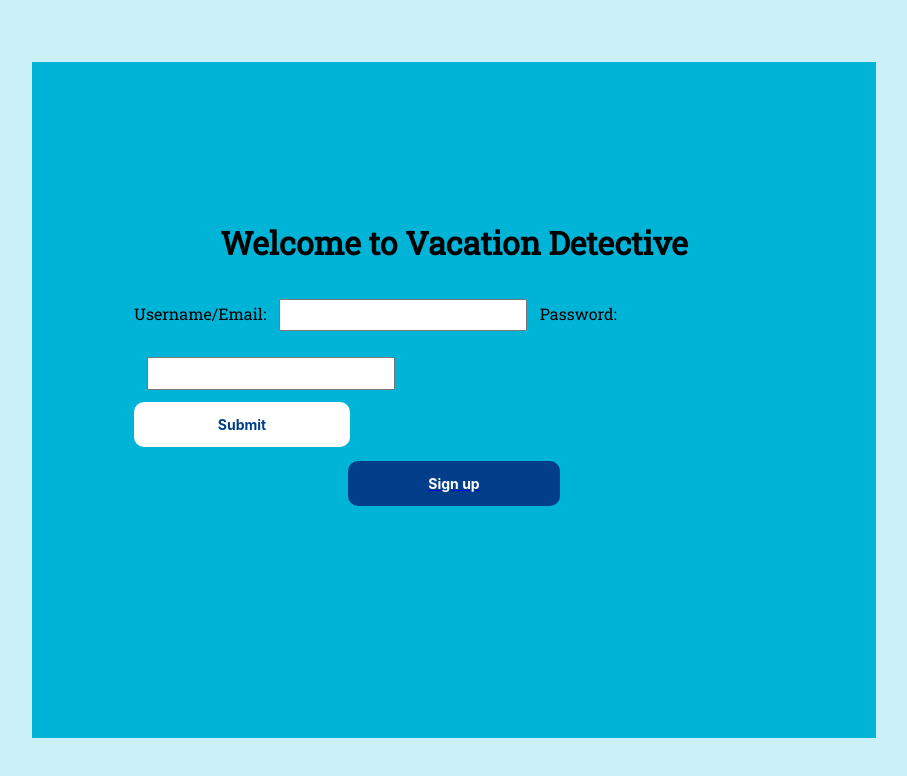
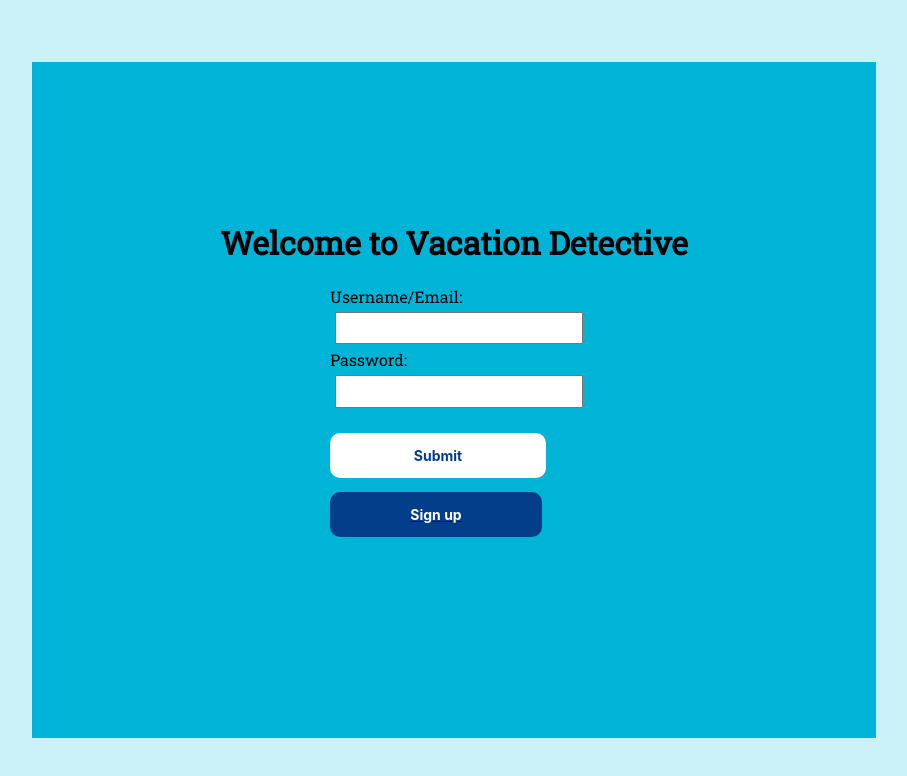
Before and after one commit to katiemhughes/thevacationdetective, a React (Create React App) app in the folder client/: page / in a window 1280 px wide. Shown: the top 776 px of the page, without its empty margins (186-1093 px from the left). Built offline with nearby package versions, Linux system fonts and the light colour scheme.

Commit message:
css changes

```diff
--- a/client/src/App.css
+++ b/client/src/App.css
@@ -17,7 +17,11 @@
   justify-content: center;
   align-items: center;
 }
-h1, label {
+h1 {
+  text-align: center;
+  font-family: 'Roboto Slab', serif;
+}
+label {
   font-family: 'Roboto Slab', serif;
 }
 
@@ -25,7 +29,6 @@ h1, label {
 .signin-content-box {
   display: flex;
   flex-direction: column;
-  justify-content: flex-start;
   align-items: center;
   height: 50vh;
   width: 50vw;
@@ -67,6 +70,12 @@ h1, label {
   width: 15rem;
   height: 2em;
   margin: 2%;
+}
+.buttons-wrapper {
+  display: flex;
+  flex-direction: column;
+  justify-items: flex-start;
+  width: 3vw;
 }
 
 /* SIGN UP FORM CSS */
--- a/client/src/components/LandingPage.js
+++ b/client/src/components/LandingPage.js
@@ -7,7 +7,7 @@ function LandingPage({ setPassword, setUsername, handleSubmit, message }) {
       <div className="wrapper">
         <div className="signin-content-box">
           <h1>Welcome to Vacation Detective</h1>
-          <form onSubmit={handleSubmit}>
+          <form className="form-box" onSubmit={handleSubmit}>
             <label for="username/email">Username/Email:</label>
             <input
               className="input-box"
@@ -26,13 +26,15 @@ function LandingPage({ setPassword, setUsername, handleSubmit, message }) {
             />
             <br />
             {message === null ? null : <p>{message}</p>}
+            <div className="buttons-wrapper">
             <button className="submit-btn" type="submit">
               Submit
             </button>
+            <Link to="/signup">
+              <h3 className="signup-home-link">Sign up</h3>
+            </Link>
+            </div>
           </form>
-          <Link to="/signup">
-            <h3 className="signup-home-link">Sign up</h3>
-          </Link>
         </div>
       </div>
     </>
--- a/client/src/components/SignUpForm.js
+++ b/client/src/components/SignUpForm.js
@@ -73,9 +73,6 @@ class SignUpForm extends React.Component {
               <input className="input-box" id="email" type="email" onChange={this.handleEmail} />
               <label for="password">Password:</label>
               <input className="input-box" id="password" type="text" onChange={this.handlePassword} />
-              <Link to="/home">
-                <h3>Home</h3>
-              </Link>
             </div>
           </div>
           <button
@@ -87,7 +84,7 @@ class SignUpForm extends React.Component {
           >
             Submit
           </button>
-          <Link to="/home">
+          <Link to="/">
                 <h3 className="signup-home-link">Home</h3>
               </Link>
         </form>
```
